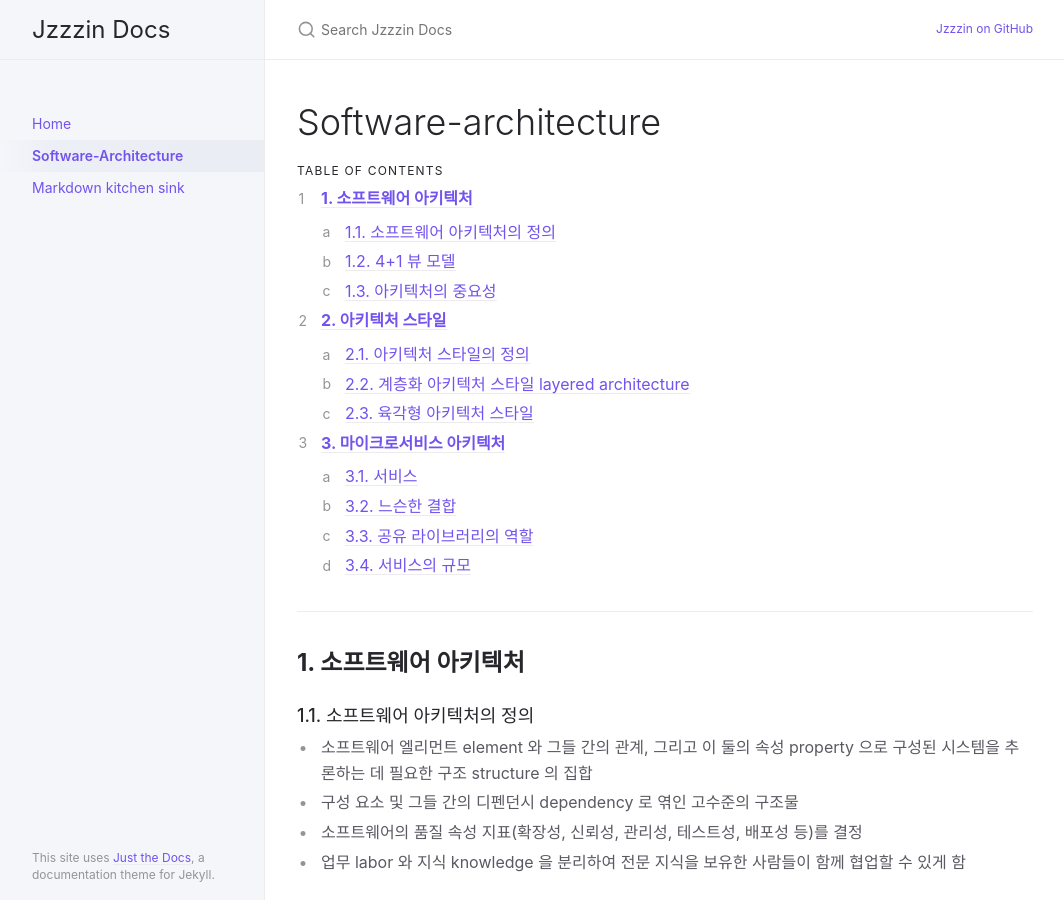
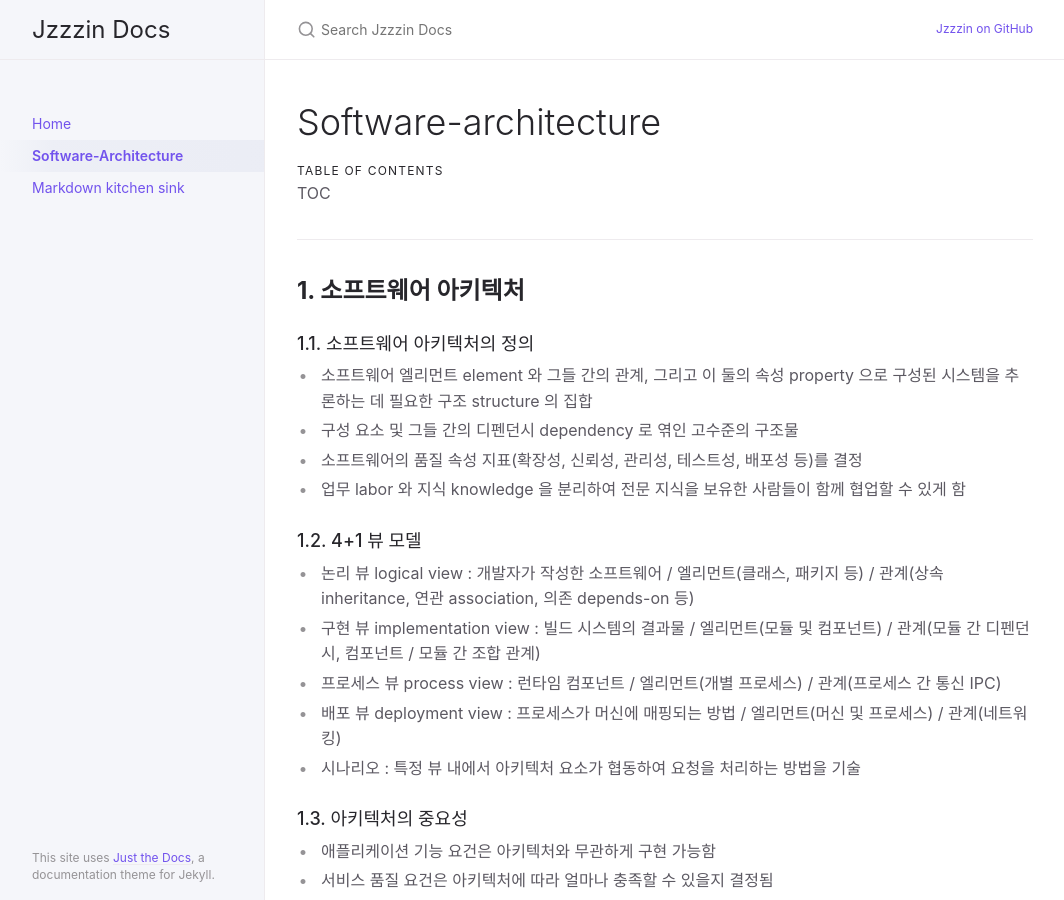
Before and after one commit to Jzzzin/Jzzzin.github.io, a Jekyll site: the page built from docs/software-architecture.md, in a window 1280 px wide and 900 px high. Shown: the whole window, without its empty margins (107-1171 px from the left). Built offline with Jekyll 4.4.1, drawn with Linux system fonts in a browser that asks for light colours.

Commit message:
Update software-architecture.md

```diff
--- a/docs/software-architecture.md
+++ b/docs/software-architecture.md
@@ -11,7 +11,7 @@ nav_order: 2
 ## Table of contents
 {: .no_toc .text-delta }
 
-1. TOC
+TOC
 {:toc}
 
 ---
```
